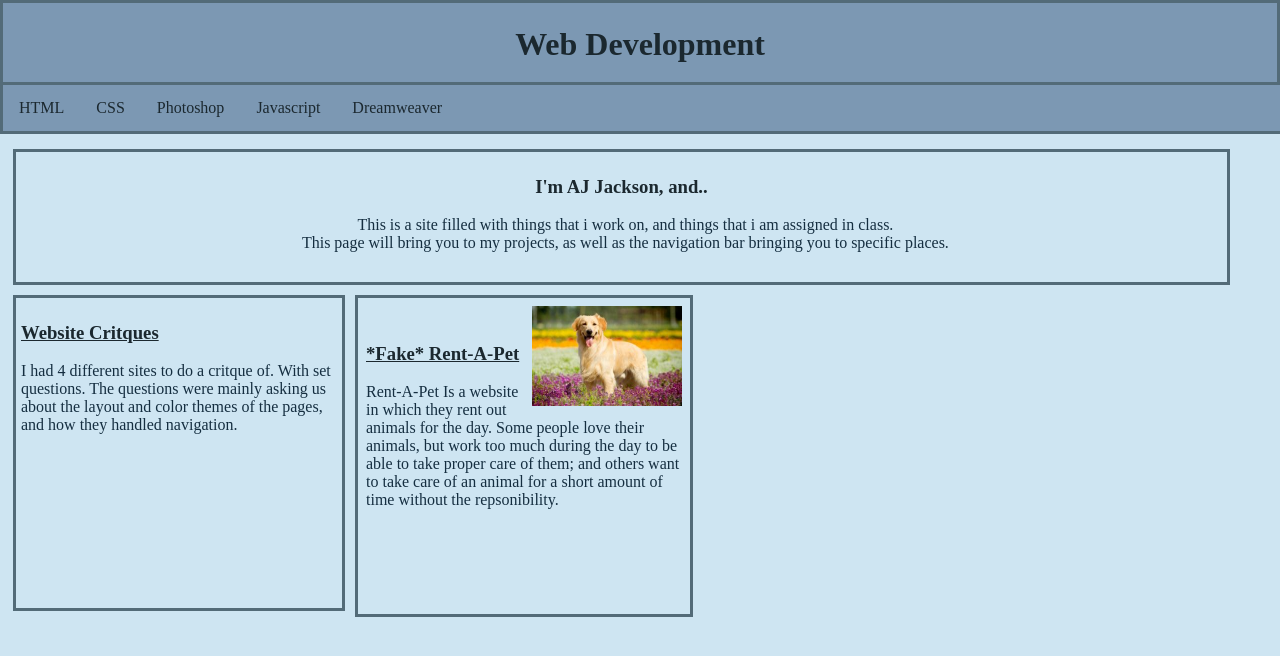
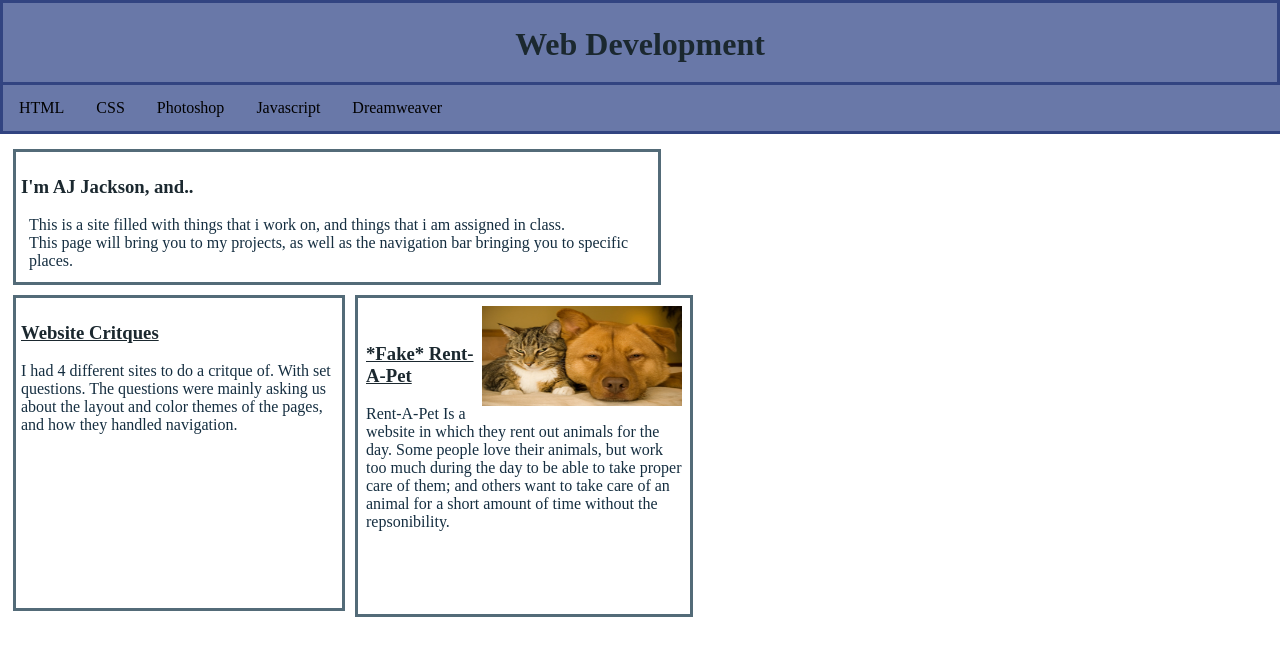
Before and after one commit to AJJack815/Web-Dev-12th, a plain HTML site: page index.html in a window 1280 px wide. Shown: the top 656 px of the page. Drawn offline with Linux system fonts and the light colour scheme.

Commit message:
Sept 14th

```diff
--- a/index.html
+++ b/index.html
@@ -1,11 +1,9 @@
 <!DOCTYPE html>
-<html lang="en">
+<html>
 <head>
   <meta charset="UTF-8">
   <title> AJ's Web Development </title>
-  <link rel="stylesheet" href="main.css">
-  <meta name="viewport" content="width=device-width, initial-scale=1, viewport-fit=cover">
-    <meta name="description" content="AJs website to show their Web Development practice, and progress.">
+  <link rel="stylesheet" href="mystyles.css">
 </head>
 <body>
   <div class="header">
@@ -33,10 +31,9 @@
     <p> I had 4 different sites to do a critque of. With set questions. The questions were mainly asking us about the layout and color themes of the pages, and how they handled navigation.<p>
   </div>
   <div class="RentAPet">
-    <img src="Images/dog(1).jpg" alt="Rent-A-Pet Dog" width="300px" height="133px">
+    <img src="Images/CatandDogSm.jpg" alt="Rent-A-Pet Animals" width=250 height=165>
     <br>
     <h3> <a href="Projects/Project2"> *Fake* Rent-A-Pet </a></h3>
     <p> Rent-A-Pet Is a website in which they rent out animals for the day. Some people love their animals, but work too much during the day to be able to take proper care of them; and others want to take care of an animal for a short amount of time without the repsonibility.</p>
   </div>
 </body>
-</html>
--- a/main.css
+++ b/mystyles.css
@@ -1,9 +1,10 @@
 .header{
-  background-color: #7C98B3;
+  background-color: #6978A8;
   margin: -8px;
   padding:2px;
-  border:solid 3px #536B78;
+  border:solid 3px #324481;
   color:#1B282F;
+  overflow:hidden;
 }
 
 .header h1{
@@ -16,9 +17,9 @@
   margin: -8px;
   padding: 0;
   overflow: hidden;
-  background-color: #7C98B3;
+  background-color: #6978A8;
   width:110%;
-  border:solid 3px #536B78;
+  border:solid 3px #324481;
 }
 
 .nav li {
@@ -31,25 +32,25 @@
   text-align: center;
   padding: 14px 16px;
   text-decoration: none;
-  color:#1B282F;
-
+  color:black;
 }
 
 .nav  li a:hover {
-  background-color: #536B78;
-  color:white;
+  background-color: #266776;
+  color: white;
 }
 
 body{
-  background-color: #CEE5F2;
+  background-color: white;
 }
 .Intro{
   margin: 5px;
+  width: 50%;
   padding:5px;
   border: 3px solid #536B78;
   height:120px;
-  width:95%;
-  text-align:center;
+  overflow:scroll;
+  box-align:center;
 }
 .Intro h3{
   color:#1B282F;
@@ -68,34 +69,31 @@ body{
   padding:5px;
   color: #152E40;
   float:left;
+  overflow:scroll;
 }
 
 .SiteCritques a{
   color: #1B282F;
 }
-.SiteCritques a:hover{
-	color:red;
-}
 
-.RentAPet img{
-	float:right;
-	height:100px;
-	width:150px;
+img{
+  float:right;
+  height:100px;
+  width:200px;
+  aspect-ratio:auto;
 }
 .RentAPet{
-border: #536B78 solid 3px;
+  border: #536B78 solid 3px;
   height:300px;
   width:25%;
   margin:5px;
   padding:8px;
   color: #152E40;
   float:left;
+  overflow:scroll;
   /*
   background-color:#dde8ef;*/
 }
 .RentAPet a{
   color: #1B282F;
 }
-.RentAPet a:hover{
-	color:red;
-}
```
Also changed, not shown: CSS/index.html (+2 -5 lines), CSS/main.css (+12 -25 lines), Images/CatandDogSm.jpg (added).
